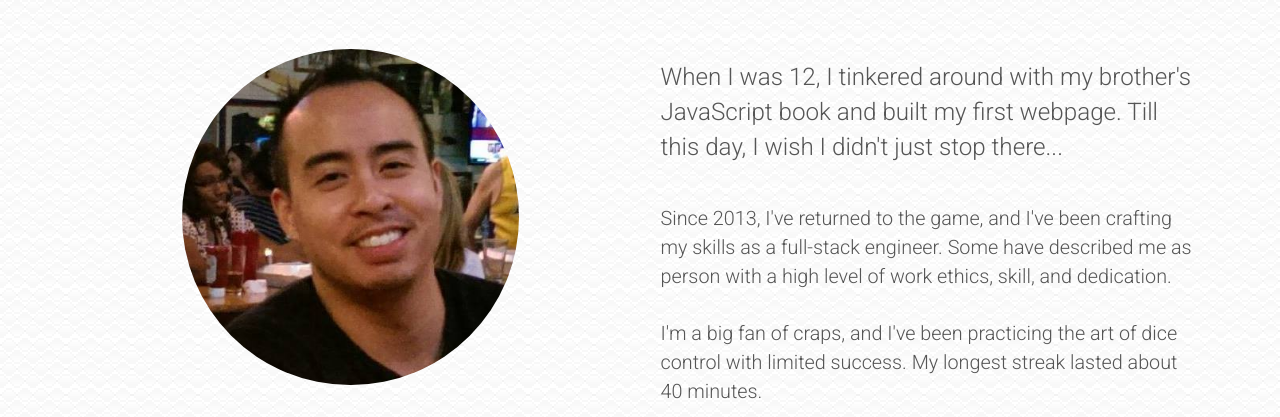
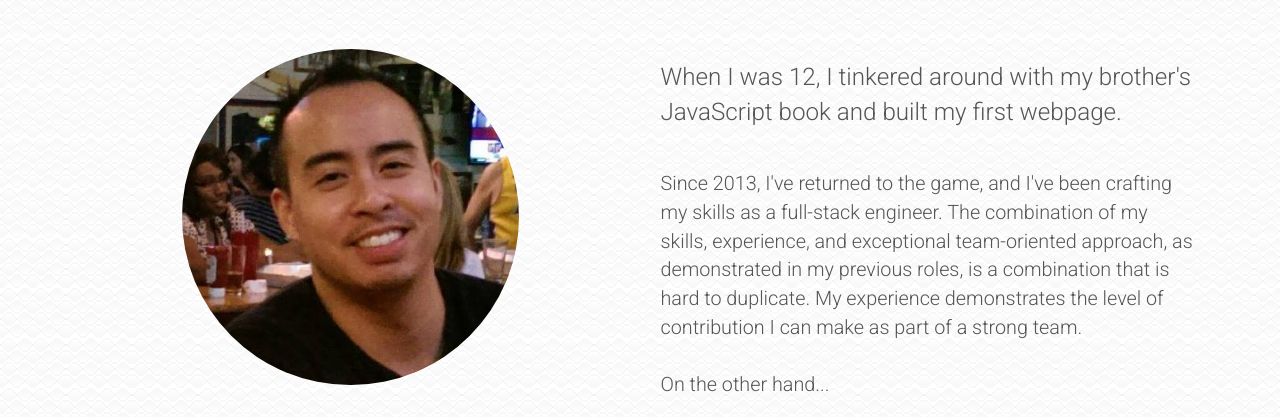
Before and after one commit to coryd4ng/cory.github.io, a plain HTML site: page index.html in a window 1280 px wide. Shown: the part 3951-4368 px from the top of the page. Drawn offline with nearby package versions, Linux system fonts and the light colour scheme; files whose address does not match are found by name.

Commit message:
test commit5

```diff
--- a/index.html
+++ b/index.html
@@ -169,9 +169,12 @@
                 </ul>
             </div>
             <div class="col span-1-of-2 box">
-                <h3>When I was 12, I tinkered around with my brother's JavaScript book and built my first webpage. Till this day, I wish I didn't just stop there...</h3>
+                <h3>When I was 12, I tinkered around with my brother's JavaScript book and built my first webpage.</h3>
                 <br>
-                <p>Since 2013, I've returned to the game, and I've been crafting my skills as a full-stack engineer. Some have described me as person with a high level of work ethics, skill, and dedication.
+                <p>Since 2013, I've returned to the game, and I've been crafting my skills as a full-stack engineer. The combination of my skills, experience, and exceptional team-oriented approach, as demonstrated in my previous roles, is a combination that is hard to duplicate. My experience demonstrates the level of contribution I can make as part of a strong team.
+                    <br>
+                    <br>
+                     On the other hand...
                     <br>
                     <br> I'm a big fan of craps, and I've been practicing the art of dice control with limited success. My longest streak lasted about 40 minutes.
                     <br>
```
